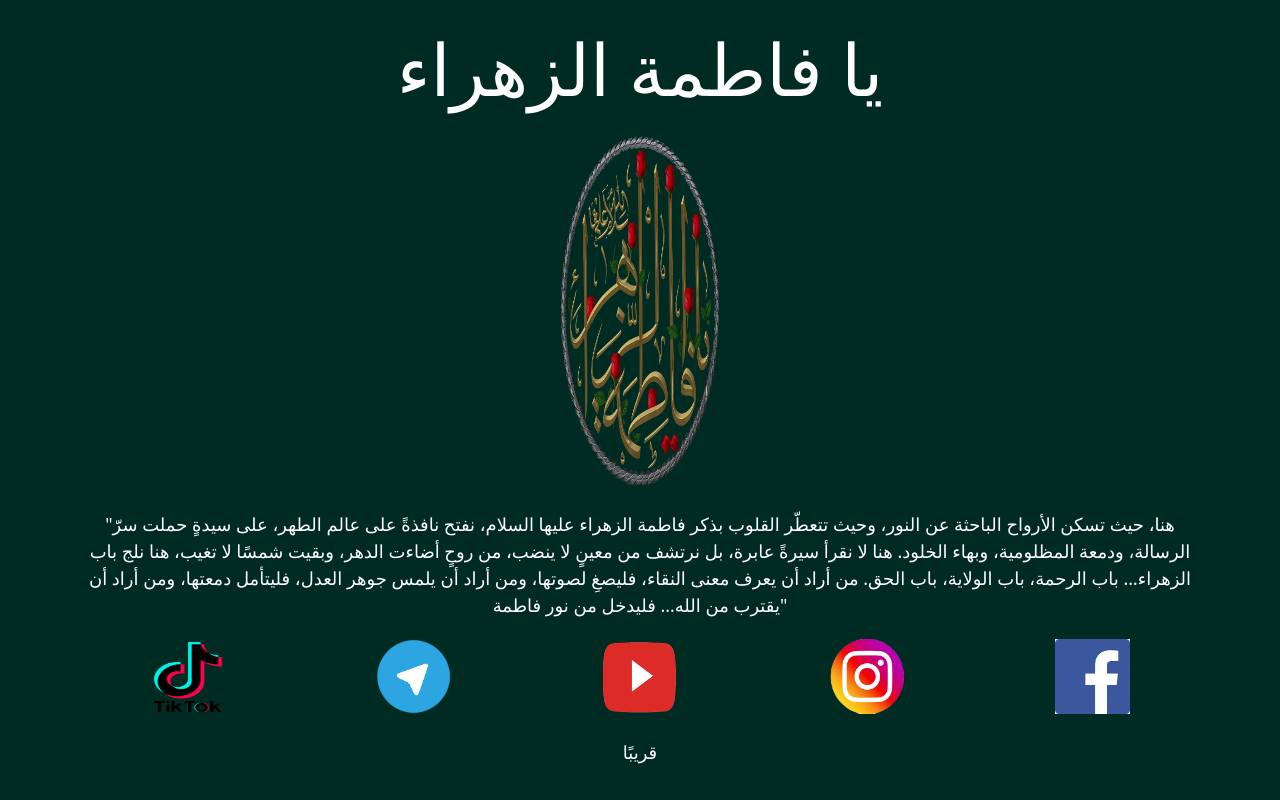
After one commit to Yehiakobeyssy/yazahraa, a PHP site: page /work/ in a window 1280 px wide. The commit adds this page. Run offline with PHP 8.4, Linux system fonts and the light colour scheme.

Commit message:
first page upladet

```diff
--- a/common/head.php
+++ b/common/head.php
@@ -4,7 +4,7 @@
     <meta charset="UTF-8">
     <meta http-equiv="X-UA-Compatible" content="IE=edge">
     <meta name="viewport" content="width=device-width, initial-scale=1.0">
-    <title>Kawnex</title>
+    <title>Ya Fatimeel Zahraa</title>
     <link rel="shortcut icon" href="../images/logo.png" type="image/x-icon">
     <link href="../common/css/bootstrap.min.css" rel="stylesheet">
     <link rel="stylesheet" href="../common/fcss/all.min.css">
--- /dev/null
+++ b/common/zahraastyle.css
@@ -0,0 +1,7 @@
+*{
+    margin: 0;
+    padding: 0;
+}
+body{
+    background-color: rgb(0, 43, 34);
+}
--- /dev/null
+++ b/index.css
@@ -0,0 +1,115 @@
+
+.container{
+    display: flex;
+    justify-content: center;
+    /* text-align: center; */
+    align-items: center;
+}
+.title{
+    width: 100%;
+    color: white;
+    margin: 25px 0;
+    text-align: center;
+
+}
+.title h3{
+    font-size: 72px;
+}
+.coin {
+    margin-top: 25px;
+    animation: flip 8s linear infinite;
+    transform-style: preserve-3d;
+
+    display: flex;
+    justify-content: center;
+    align-items: center;
+}
+.coin img{
+    width: 350px;
+    height: 350px;
+}
+.para,.comingsoon{
+    margin-top: 25px;
+    color: white;
+    font-size: 18px;
+    text-align: center;
+
+}
+.comingsoon{
+    text-align: center;
+}
+.followus {
+  display: grid;
+  grid-template-columns: repeat(auto-fit, minmax(60px, 1fr));
+  gap: 15px;
+  justify-items: center;
+  margin-top: 20px;
+}
+
+.followus img {
+  width: 75px;
+  height: 75px;
+}
+
+@keyframes flip {
+    from {
+        transform: rotateY(0deg);
+    }
+    to {
+        transform: rotateY(360deg);
+    }
+}
+
+/* 📱 للموبايل (أقل من 576px) */
+@media (max-width: 575.98px) {
+  .title h3 {
+    font-size: 28px; /* أصغر */
+  }
+
+  .coin img {
+    width: 150px;
+    height: 150px;
+  }
+
+  .para, .comingsoon {
+    font-size: 14px;
+    padding: 0 10px; /* هوامش داخلية */
+  }
+
+  .followus {
+    grid-template-columns: repeat(3, 1fr); /* 3 أيقونات بالصف */
+    gap: 10px;
+  }
+
+  .followus img {
+    width: 40px;
+    height: 40px;
+  }
+}
+
+/* 📱📲 للتابلت (من 576px لغاية 991px) */
+@media (min-width: 576px) and (max-width: 991.98px) {
+  .title h3 {
+    font-size: 48px;
+  }
+
+  .coin img {
+    width: 220px;
+    height: 220px;
+  }
+
+  .para, .comingsoon {
+    font-size: 16px;
+    padding: 0 15px;
+  }
+
+  .followus {
+    grid-template-columns: repeat(4, 1fr); /* 4 أيقونات بالصف */
+    gap: 15px;
+  }
+
+  .followus img {
+    width: 55px;
+    height: 55px;
+  }
+}
--- /dev/null
+++ b/index.php
@@ -0,0 +1,65 @@
+<?php
+    //include 'settings/connect.php';
+    include 'common/function.php';
+    include 'common/head.php';
+?>
+
+    <link rel="shortcut icon" href="images/logo.png" type="image/x-icon">
+    <link href="common/css/bootstrap.min.css" rel="stylesheet">
+    <link rel="stylesheet" href="common/fcss/all.min.css">
+    <link rel="stylesheet" href="common/fcss/fontawesome.min.css">
+    <link rel="stylesheet" href="common/zahraastyle.css">
+    <link rel="stylesheet" href="index.css">
+</head>
+<body>
+    <audio id="myAudio" autoplay muted>
+        <source src="sound/123.mp3" type="audio/mpeg">
+        Your browser does not support the audio element.
+    </audio>
+    <div class="container">
+        <div class="input">
+            <div class="title">
+
+                <h3>يا فاطمة الزهراء</h3>
+            </div>
+            <div class="coin">
+                <img src="images/logo.png" alt="" srcset="">
+            </div>
+            <div class="para">
+                <p>"هنا، حيث تسكن الأرواح الباحثة عن النور،
+                    وحيث تتعطّر القلوب بذكر فاطمة الزهراء عليها السلام،
+                    نفتح نافذةً على عالم الطهر،
+                    على سيدةٍ حملت سرّ الرسالة، ودمعة المظلومية، وبهاء الخلود.
+
+                    هنا لا نقرأ سيرةً عابرة، بل نرتشف من معينٍ لا ينضب،
+                    من روحٍ أضاءت الدهر، وبقيت شمسًا لا تغيب،
+                    هنا نلج باب الزهراء… باب الرحمة، باب الولاية، باب الحق.
+
+                    من أراد أن يعرف معنى النقاء، فليصغِ لصوتها،
+                    ومن أراد أن يلمس جوهر العدل، فليتأمل دمعتها،
+                    ومن أراد أن يقترب من الله… فليدخل من نور فاطمة"
+                </p>
+            </div>
+            <div class="followus">
+                <a href="https://www.tiktok.com/@fatme.b.313?_t=ZS-8zQayNh5eVz&_r=1" target="_blank"><img src="images/syinpol/tiktok.png" alt=""></a>
+                <a href="https://t.me/yafatimaallzahraa" target="_blank"><img src="images/syinpol/telegram.png" alt=""></a>
+                <a href="https://youtube.com/@yafatmezahraaa?si=JQvXpX_PpA3SrKP8" target="_blank"><img src="images/syinpol/youtupe.png" alt=""></a>
+                <a href="https://www.instagram.com/fatme.b.313?igsh=MTU5d3Zsb204M2Qwbw%3D%3D&utm_source=qr" target="_blank"><img src="images/syinpol/insta.png" alt=""></a>
+                <a href="https://www.facebook.com/share/14GKLnmragE/?mibextid=wwXIfr" target="_blank"><img src="images/syinpol/fb.png" alt=""></a>
+            </div>
+            <div class="comingsoon">
+                <p>قريبًا</p>
+            </div>
+        </div>
+
+    </div>
+</body>
+<script>
+  window.addEventListener("load", function() {
+    let audio = document.getElementById("myAudio");
+    setTimeout(() => {
+      audio.muted = false;
+      audio.play();
+    }, 1000); // try to unmute after 1s
+  });
+</script>
```
Also changed, not shown: images/index.png (added), images/logo.png (added), images/syinpol/2437730f7e3a5705e205e67fa2cd1020.jpg (added), images/syinpol/fb.png (added), images/syinpol/insta.png (added), images/syinpol/telegram.png (added), images/syinpol/tiktok.png (added), images/syinpol/youtupe.png (added), 1 other file.
